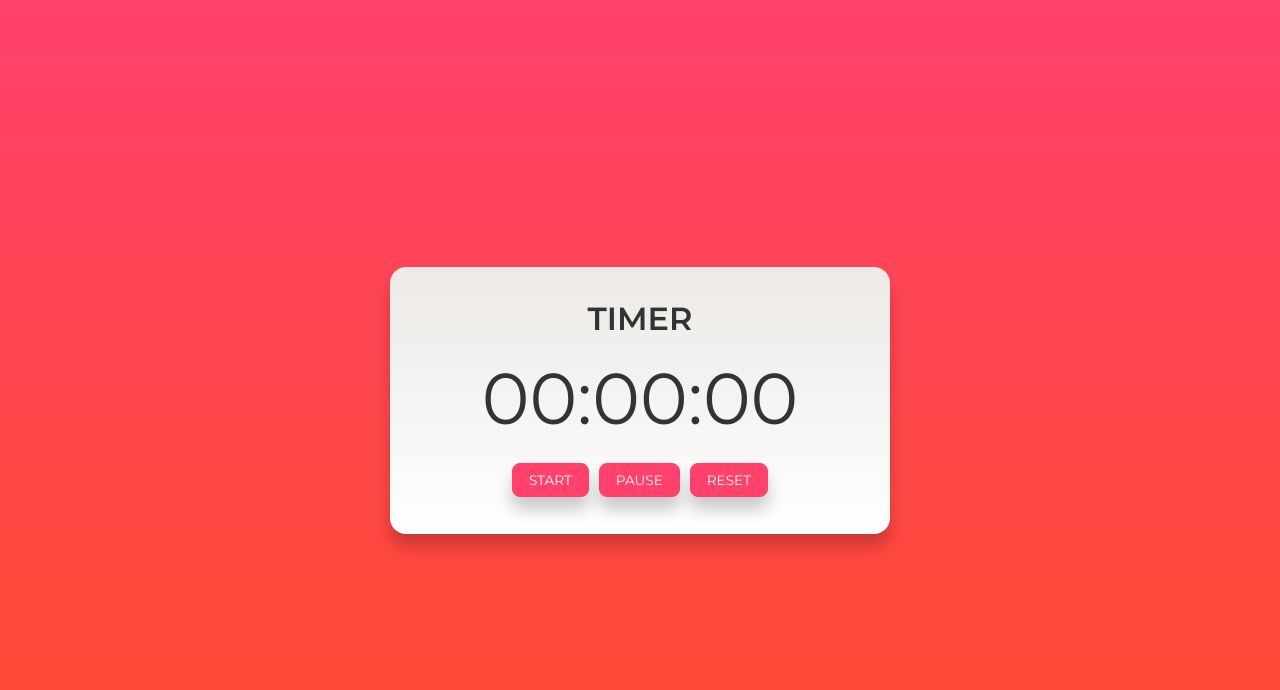
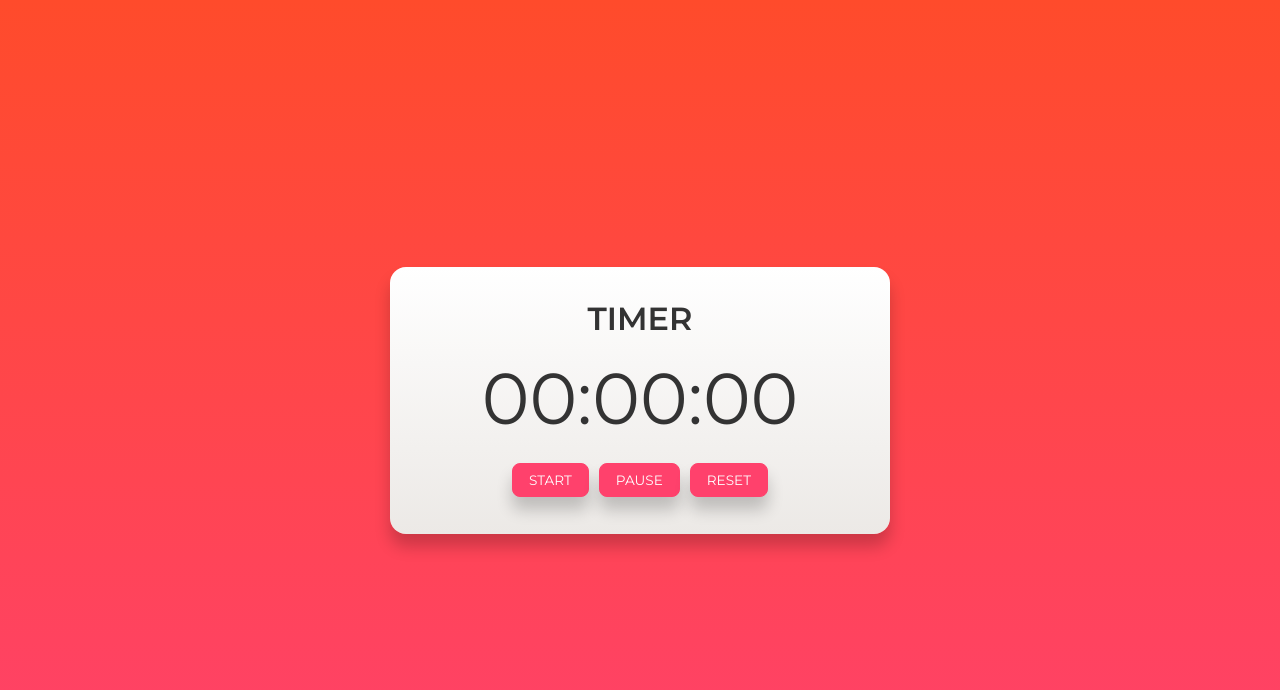
Before and after one commit to jmontejr/javascript-timer, a plain HTML site: page index.html in a window 1280 px wide. Drawn offline with Linux system fonts and the light colour scheme.

Commit message:
master | refactory css background linear

```diff
--- a/assets/css/style.css
+++ b/assets/css/style.css
@@ -10,7 +10,7 @@ body {
     max-width: 100%;
     background: #FF416C;  /* fallback for old browsers */
     background: -webkit-linear-gradient(bottom, #FF4B2B, #FF416C);  /* Chrome 10-25, Safari 5.1-6 */
-    background: linear-gradient(bottom, #FF4B2B, #FF416C); /* W3C, IE 10+/ Edge, Firefox 16+, Chrome 26+, Opera 12+, Safari 7+ */
+    background: linear-gradient(to bottom, #FF4B2B, #FF416C); /* W3C, IE 10+/ Edge, Firefox 16+, Chrome 26+, Opera 12+, Safari 7+ */
     display: flex;
     justify-content: center;
     align-items: center;
@@ -37,7 +37,7 @@ body {
     padding: 2rem 1rem;
     background: #ECE9E6;  /* fallback for old browsers */
     background: -webkit-linear-gradient(bottom, #FFFFFF, #ECE9E6);  /* Chrome 10-25, Safari 5.1-6 */
-    background: linear-gradient(bottom, #FFFFFF, #ECE9E6); /* W3C, IE 10+/ Edge, Firefox 16+, Chrome 26+, Opera 12+, Safari 7+ */
+    background: linear-gradient(to bottom, #FFFFFF, #ECE9E6); /* W3C, IE 10+/ Edge, Firefox 16+, Chrome 26+, Opera 12+, Safari 7+ */
     border-radius: 1rem;
     display: flex;
     justify-content: center;
```
